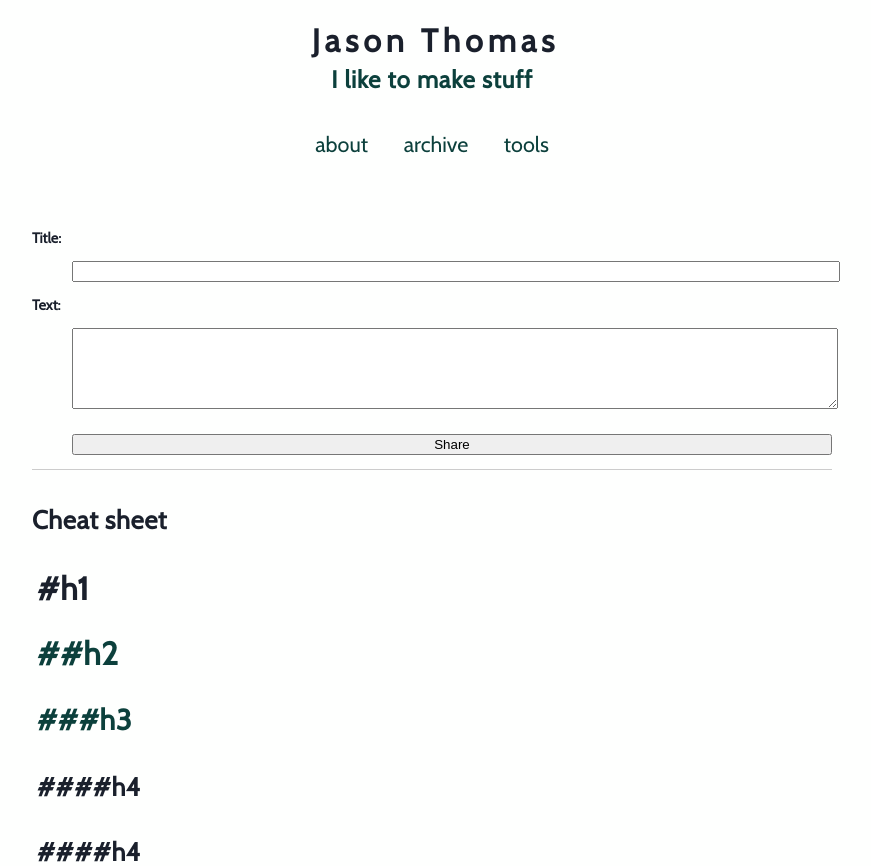
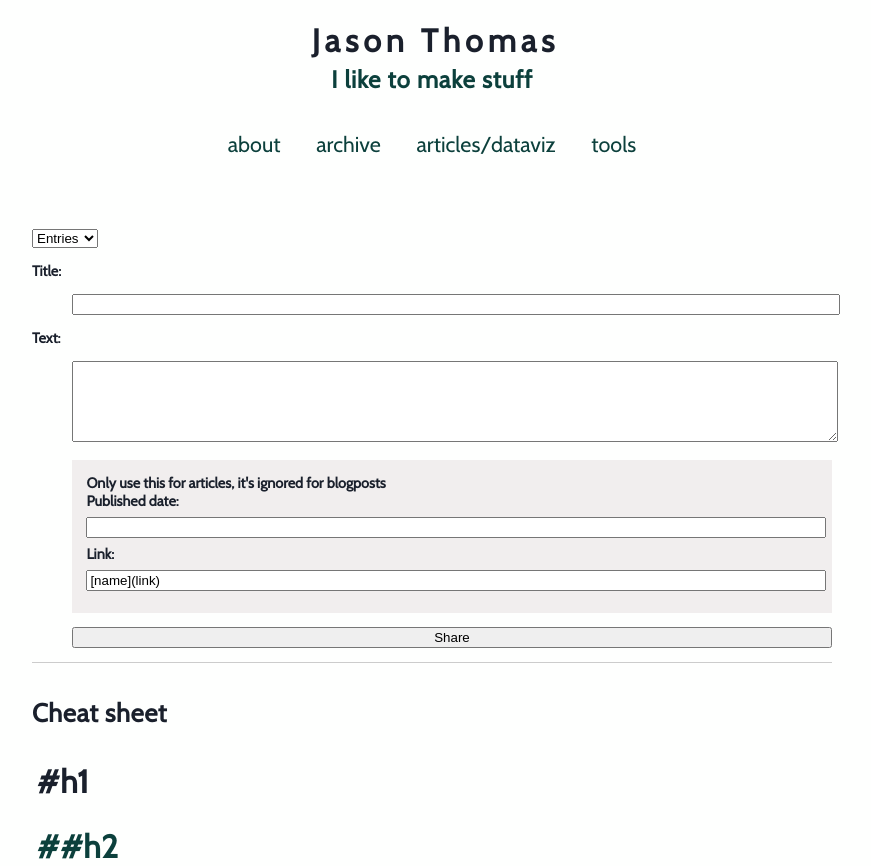
Before and after one commit to pulling-star/jason-thomas.zyx, a Flask app: page /cms in a window 1280 px wide. Shown: the top 866 px of the page, without its empty margins (208-1079 px from the left). Run offline with Flask 2, Linux system fonts and the light colour scheme; the visitor is signed in with stand-in values (Sample User, id 1); some libraries are stand-ins or nearby versions.

Commit message:
Created a new table called articles, and view templates to see those articles.

```diff
--- a/app.py
+++ b/app.py
@@ -1,7 +1,10 @@
 #!/usr/bin/env python
 
 # all the imports
+#from msilib.schema import Error
+import re
 import sqlite3, datetime, mistune, os
+from zipapp import get_interpreter
 from flask import Flask, request, session, g, redirect, url_for, \
      abort, render_template, flash
 
@@ -10,17 +13,37 @@ template_path = os.path.join(this_dir, 'templates')
 
 app = Flask(__name__, template_folder=template_path)
 app.config.from_pyfile('config_file.cfg')
-app.config['DATABASE'] = os.path.join(this_dir, 'blogPosts.db')
+app.config['DATABASE'] = os.path.join(this_dir, 'content.db')
 
 #Looks for the SQL file in the config block above -- blogPosts.db
 def connect_db():
     return sqlite3.connect(app.config['DATABASE'])
 
-def getSqlRecords():
-    cursor = g.db.execute('select title, entryDate, text from entries order by id asc')
+def get_sql_records(table):
+    if table == "articles":
+        cursor = g.db.execute('select title, publishDate, link, text, interactive from articles order by id asc')
+        articles = [dict(title=row[0], date=row[1], link=row[2], text=row[3], interactive=row[4]) for row in cursor.fetchall()]
+        return articles
+    elif table == "entries":
+        cursor = g.db.execute('select title, entryDate, text from entries order by id asc')
+        entries = [dict(title=row[0], date=row[1], text=row[2]) for row in cursor.fetchall()]
+        return entries
+    else:
+        raise sqlite3.DatabaseError
     #Entries entered as a param into the show_current.html template.
-    entries = [dict(title=row[0], date=row[1], text=row[2]) for row in cursor.fetchall()]
-    return entries
+
+def sort_articles(articles):
+    interactive_articles = []
+    non_interactive_articles = []
+    for i, article in enumerate(articles):
+        article["db_order"] = i
+        if article["interactive"] == 1:
+            interactive_articles.append(article)
+        elif article["interactive"] == 0:
+            non_interactive_articles.append(article)
+        else:
+            raise AttributeError("The database doesn't have interactive flag")
+    return interactive_articles, non_interactive_articles
 
 @app.before_request
 def before_request():
@@ -46,7 +69,7 @@ def after_request(response):
 @app.route('/')
 def show_current():
     session.pop('logged_in', None)
-    entries = getSqlRecords()
+    entries = get_sql_records("entries")
     showPost = len(entries)-1
     return render_template('show_current.html', entries=entries, postNum=showPost)
 
@@ -58,8 +81,18 @@ def show_post():
     if qString != None:
         postNum = int(qString)
     session.pop('logged_in', None)
-    entries = getSqlRecords()
+    entries = get_sql_records("entries")
     return render_template('show_current.html', entries=entries, postNum=postNum)
+
+@app.route('/article', methods=['GET','POST'])
+def show_article():
+    qString = request.args.get('articleNum')
+    global articleNum
+    if qString != None:
+        articleNum = int(qString)
+    session.pop('logged_in', None)
+    articles = get_sql_records("articles")
+    return render_template('show_article.html', articles=articles, articleNum=articleNum)
 
 @app.route('/about')
 def about():
@@ -73,29 +106,52 @@ def my_work():
 
 @app.route('/add', methods=['POST'])
 def add_entry():
+    table = request.form['tableSelect']
+
     if len(request.form['title']) <= 0:
         flash('Add a title, dummy')
-    elif len(request.form['text']) <= 0:
+    if len(request.form['text']) <= 0:
         flash('Um, you don\'t have any text. Try harder.')
-    else:
-        if not session.get('logged_in'):
-            abort(401)
+    if not session.get('logged_in'):
+        abort(401)
+
+    title = request.form['title']
+    formattedText = mistune.markdown(request.form['text'], escape=False)
+    #You need to have escape=False for Mistune to leave HTML tags alone. You will need to turn this off if you provide untrusted users with a text box
+    if table == 'articles':
+        publishDate = request.form['published']
+        formattedLink = mistune.markdown(request.form['link'], escape=False)
+        g.db.execute('insert into articles (title, publishDate, link, text) values (?, ?, ?, ?)',
+                    [title, publishDate, formattedLink, formattedText])
+    elif table == 'entries':
         timeNow = datetime.datetime.now()
         readTime = datetime.datetime.strptime(str(timeNow),'%Y-%m-%d %H:%M:%S.%f')
         formattedTime = datetime.datetime.strftime(readTime,'%B %d, %Y @ %H:%M')
-        formattedText = mistune.markdown(request.form['text'], escape=False)
-        #You need to have escape=False for Mistune to leave HTML tags alone. You will need to turn this off if you provide untrusted users with a text box
         g.db.execute('insert into entries (title, entryDate, text) values (?, ?, ?)',
-                     [request.form['title'], formattedTime, formattedText])
-        g.db.commit()
-        flash('New entry was successfully posted')
+                    [title, formattedTime, formattedText])
+    else:
+        raise sqlite3.DatabaseError
+
+    g.db.commit()
+    flash('Check it updated')
+
     return redirect(url_for('cms'))
 
 @app.route('/archive')
 def show_archive():
     session.pop('logged_in', None)
-    entries = getSqlRecords()
+    entries = get_sql_records("entries")
     return render_template('show_archive.html', entries=entries)
+
+@app.route('/articles')
+def show_articles():
+    session.pop('logged_in', None)
+    articles = get_sql_records("articles")
+    interactive_articles, non_interactive_articles = sort_articles(articles)
+    print(non_interactive_articles[1]["db_order"])
+    return render_template('show_articles.html',
+                            interactive_articles=interactive_articles,
+                            non_interactive_articles=non_interactive_articles)
 
 @app.route('/cms')
 def cms():
--- a/static/style.css
+++ b/static/style.css
@@ -5,7 +5,7 @@
 
 body {
     font-family: Cabin, helvetica;
-    background-color: #FEFFFE;  //#FFFEFA;
+    background-color: #FEFFFE;
     height:100%;
     color: #1A202C;
 }
@@ -57,11 +57,17 @@ form *{
   padding-bottom: 51%;
 }
 
+/*
 .aspect-ratio iframe {
   position: absolute;
   width: 100%;
   height: 100%;
   left: 0; top: 0;
+}
+*/
+
+iframe {
+    width: 100%;
 }
 
 .page {
@@ -132,6 +138,11 @@ ul{
     font-weight: 700;
 }
 
+.breakout{
+    padding: 1em;
+    background-color: #f1eeee;
+}
+
 .metanav, .topLinks {
     text-align: center;
     font-size: 0.9em;
@@ -143,8 +154,9 @@ ul{
     margin-top: 0;
 }
 
+#4FA2A0 #0EB186 #D48015
 .flash {
-    color: #0C403C;  //#4FA2A0; //#0EB186; //#D48015
+    color: #0C403C;
 }
 
 .error {
@@ -156,6 +168,10 @@ ul{
     margin-bottom:0px;
     color: #7B776D;
     font-size:90%;
+}
+
+.publishedDetails p {
+    display: inline;
 }
 
 .hljs{
@@ -188,15 +204,3 @@ h4 {
 p, a, code, li {
   font-size: 2.7vh;
 }
-
-@media screen and (min-device-width: 1200px) /* Desktop */ {
-    .page {
-     //   max-width: 800px;
-    }
-}
-
-//@media screen and (max-device-width: 1200px) /* Mobile */ {
-//    .page {
-//        width: 95%;
-//    }
-//}
--- a/templates/about.html
+++ b/templates/about.html
@@ -1,7 +1,7 @@
 {% extends "layout.html" %}
 {% block body %}
   <p>I am a student of maths at RMIT. I was previously a backend developer. I love solving interesting problems.<p>
-  <p>In my spare time I make artificial intelligence, ride a unicycle, play a flute and eat ham sandwiches.</p>
-  <p>Before becoming a programmer I was a data journalist at SBS News where I wrote articles, made web scrapers and produced interactive data visualisations. See <a href="/my_work">my work</a> for more details.</p>
+  <p>My current professional interests are mathematical modelling, making simulations (like Markov Chains) and programming generally.</p>
+  <p>Before becoming a programmer I was a data journalist at SBS News where I wrote articles, made web scrapers and produced interactive data visualisations. See <a href="/articles">articles</a> and <a href="/my_work">tools</a> for more details.</p>
   <p>You can find me on <a href="https://twitter.com/jase_thomas" target="_blank">Twitter</a> and on <a href="https://github.com/JasonThomasData" target="_blank">Github</a>.</p>
 {% endblock %}
--- a/templates/cms.html
+++ b/templates/cms.html
@@ -2,11 +2,22 @@
 {% block body %}
   {% if session.logged_in %}
     <form action="{{ url_for('add_entry') }}" method=post class=add-entry>
+      <select class="form-control" name="tableSelect" id="tableSelect">
+          <option value="entries">Entries</option>
+          <option value="articles">Articles</option>
+      </select>
       <dl>
         <dt>Title:
         <dd><input type=text size=30 name=title>
         <dt>Text:
         <dd><textarea name=text rows=5 cols=40></textarea>
+        <div class="breakout">
+          Only use this for articles, it's ignored for blogposts <br>
+          Published date:
+          <input type=text size=30 name=published>
+          Link:
+          <input type=text size=30 name=link value="[name](link)">
+        </div>
         <dd><input type=submit value=Share>
       </dl>
     </form>
--- a/templates/layout.html
+++ b/templates/layout.html
@@ -13,6 +13,7 @@
 <div class=topLinks>
   <a href="{{ url_for('about') }}">about</a>
   <a href="{{ url_for('show_archive') }}">archive</a>
+  <a href="{{ url_for('show_articles') }}">articles/dataviz</a>
   <a href="{{ url_for('my_work') }}">tools</a>
 </div>
 <div class=page>
@@ -29,3 +30,31 @@
   {% endif %}
 </div>
 <script>hljs.initHighlightingOnLoad();</script>
+<script src="{{ url_for('static', filename='iframeResizer.min.js') }}"></script>
+<script type="text/javascript">
+    iFrameResize({
+      log                     : true,                  // Enable console logging
+      enablePublicMethods     : true,                  // Enable methods within iframe hosted page
+      resizedCallback         : function(messageData){ // Callback fn when resize is received
+        $('p#callback').html(
+          '<b>Frame ID:</b> '    + messageData.iframe.id +
+          ' <b>Height:</b> '     + messageData.height +
+          ' <b>Width:</b> '      + messageData.width +
+          ' <b>Event type:</b> ' + messageData.type
+        );
+      },
+      messageCallback         : function(messageData){ // Callback fn when message is received
+        $('p#callback').html(
+          '<b>Frame ID:</b> '    + messageData.iframe.id +
+          ' <b>Message:</b> '    + messageData.message
+        );
+        alert(messageData.message);
+      },
+      closedCallback         : function(id){ // Callback fn when iFrame is closed
+        $('p#callback').html(
+          '<b>IFrame (</b>'    + id +
+          '<b>) removed from page.</b>'
+        );
+      }
+    });
+</script>
```
Also changed, not shown: templates/show_article.html (added, +14 -0 lines), templates/show_articles.html (added, +43 -0 lines).
